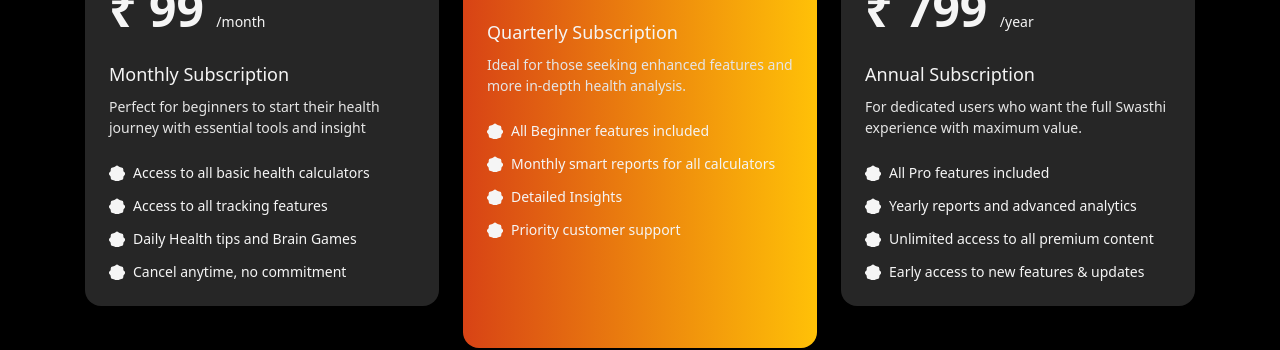
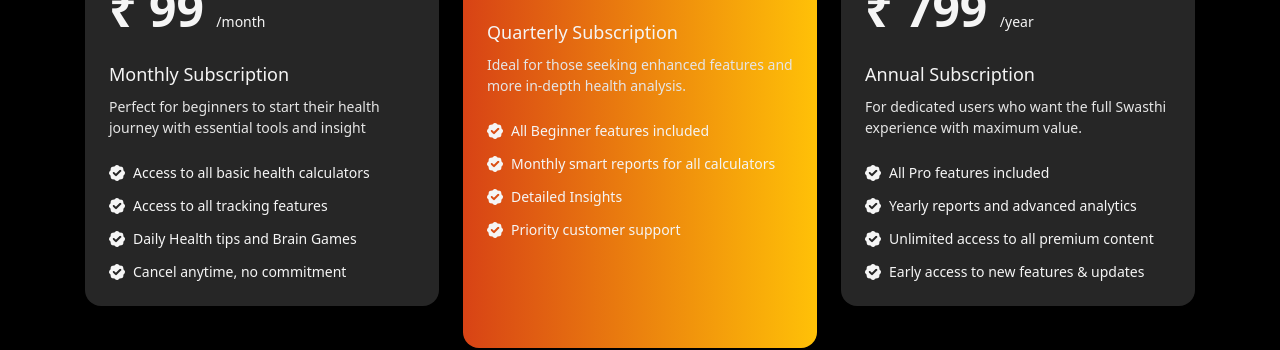
Before and after one commit to Atif468/swasthi, a React (Vite) app: page / in a window 1280 px wide. Shown: the part 4140-4490 px from the top of the page. Built offline with nearby package versions, Linux system fonts and the light colour scheme.

Commit message:
Add files via upload

```diff
--- a/src/App.tsx
+++ b/src/App.tsx
@@ -19,7 +19,7 @@ function App() {
       <HowitWorks />
       <PricingTitle />
       <Pricing />
-       <Download />
+      <Download />
       <Footer />
      </>
   );
--- a/src/Components/Prices.tsx
+++ b/src/Components/Prices.tsx
@@ -84,18 +84,7 @@ const pricingData = [
                   key={featureIndex}
                   className="flex items-center gap-2 text-[#F5F5F5] text-[14px]"
                 >
-                  <svg
-                    xmlns="http://www.w3.org/2000/svg"
-                    width="16"
-                    height="16"
-                    fill="none"
-                    viewBox="0 0 16 16"
-                  >
-                    <path
-                      d="M9.4 1.25a2 2 0 00-2.8 0L5.87 1.87a2 2 0 01-1.22.5l-.96.08a2 2 0 00-1.98 2v.96a2 2 0 01-.5 1.22l-.62.73a2 2 0 000 2.82l.62.73a2 2 0 01.5 1.22v.96a2 2 0 002 1.98l.96.08a2 2 0 011.22.5l.73.62a2 2 0 002.82 0l.73-.62a2 2 0 011.22-.5l.96-.08a2 2 0 002-1.98v-.96a2 2 0 01.5-1.22l.62-.73a2 2 0 000-2.82l-.62-.73a2 2 0 01-.5-1.22v-.96a2 2 0 00-1.98-2l-.96-.08a2 2 0 01-1.22-.5L9.4 1.25zM11.94 7.26a1 1 0 10-1.42-1.42L6.92 9.52 5.44 8.05a1 1 0 00-1.42 1.42l2.17 2.17a1 1 0 001.42 0l4.33-4.33z"
-                      fill="#F5F5F5"
-                    />
-                  </svg>
+                  <img src="/check-circle-1.png" alt="none" />
                   <span>{feature}</span>
                 </div>
               ))}
```
Also changed, not shown: public/check-circle-1.png (added).
